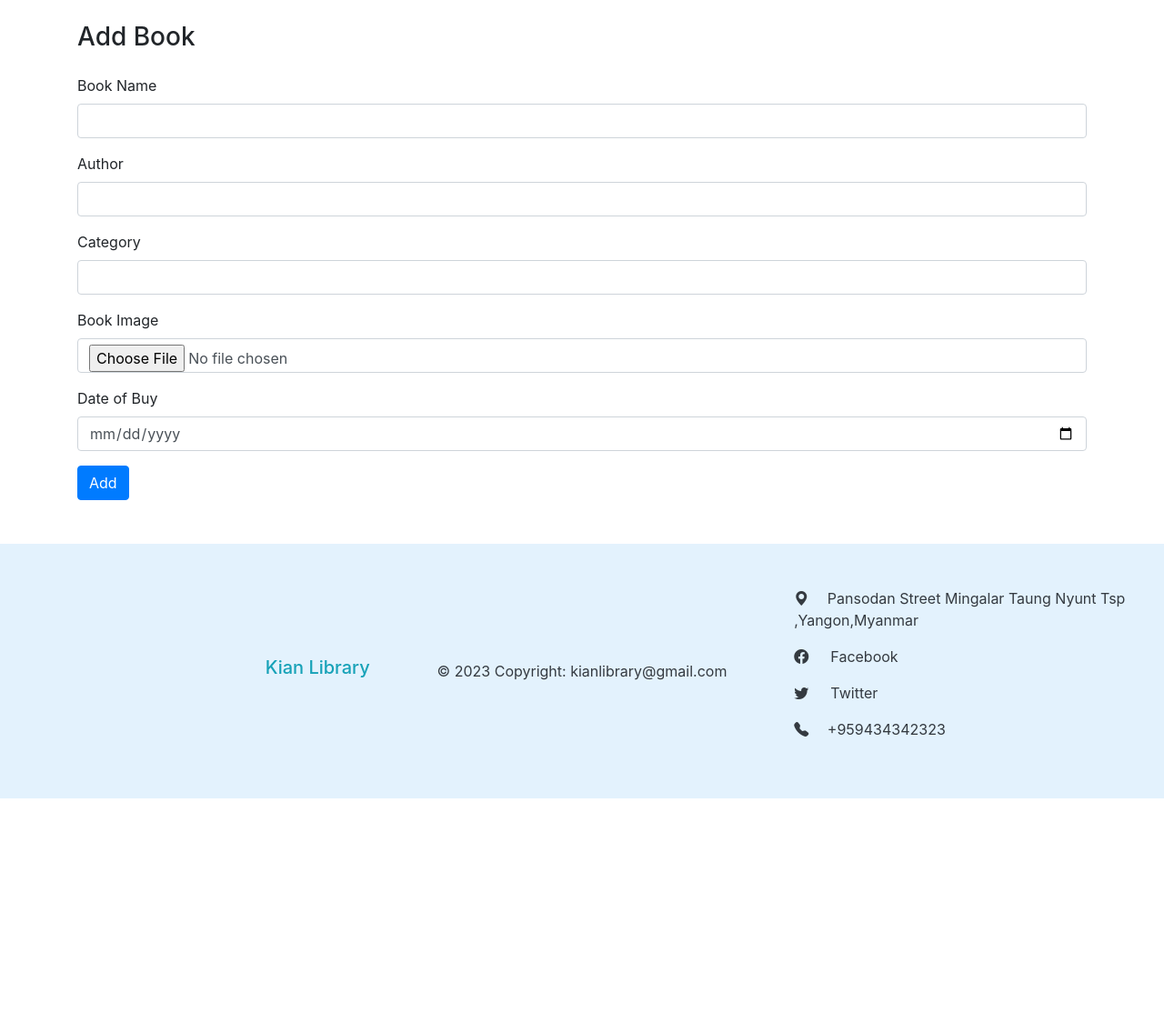
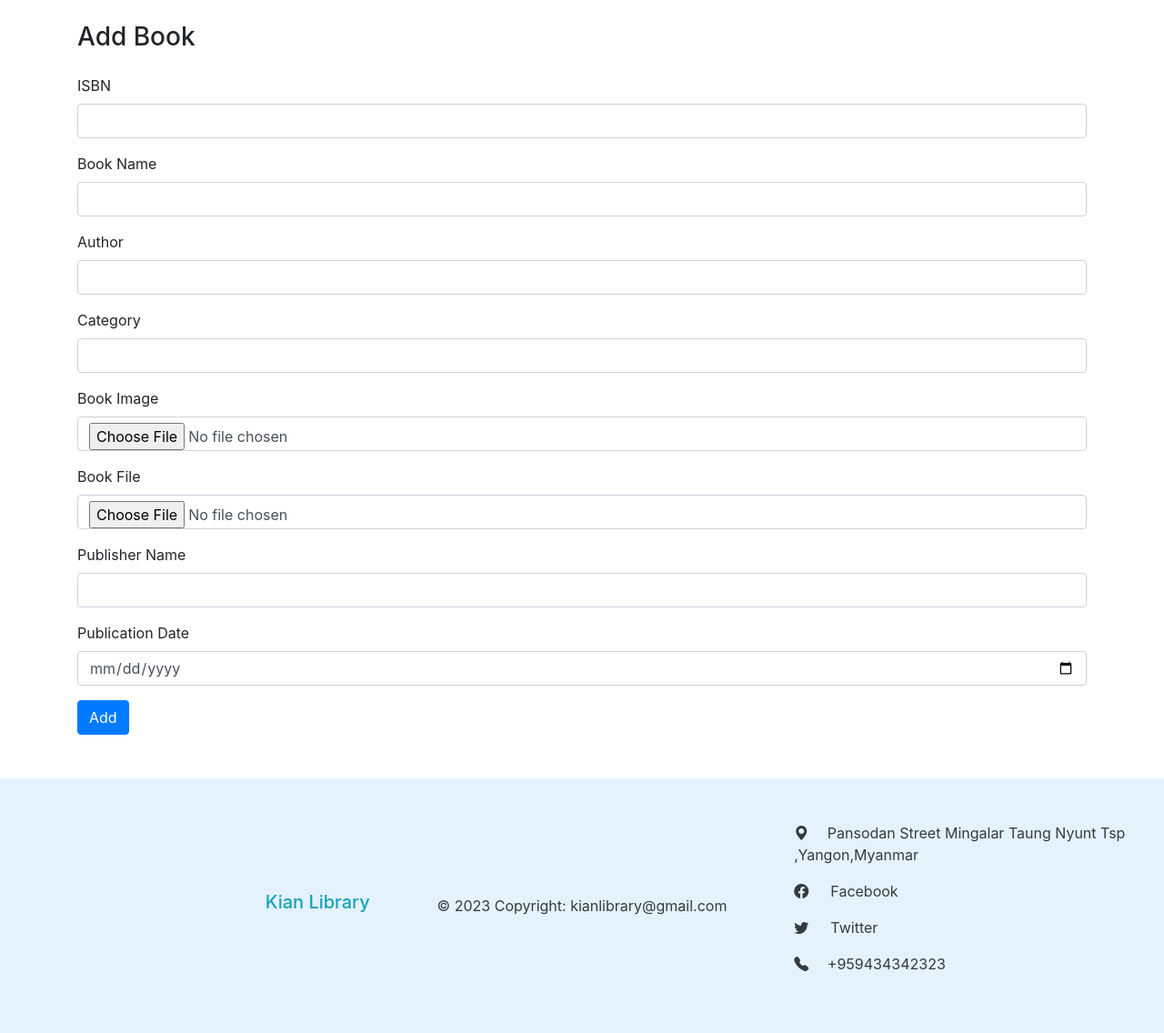
Before and after one commit to kenshin009/library, a Django app: page /add-book in a window 1280 px wide. Shown: the part 56-1192 px from the top of the page at 91% size. Before the commit the page ends 934 px from the top, so only its background shows below. Run offline with Django 4.2, Linux system fonts and the light colour scheme; a user stored in the database is signed in; data comes from the database, SQL or seed files in the repository; some libraries are stand-ins or nearby versions.

Commit message:
added book_detail feature and completed

```diff
--- a/book/admin.py
+++ b/book/admin.py
@@ -6,3 +6,4 @@ admin.site.register(User)
 admin.site.register(Book)
 admin.site.register(HireBook)
 admin.site.register(WishList)
+admin.site.register(Category)
--- a/book/models.py
+++ b/book/models.py
@@ -17,11 +17,16 @@ class Category(models.Model):
 
 class Book(models.Model):
 
+    isbn = models.IntegerField(default=0)
     name = models.CharField(max_length=200)
     author = models.CharField(max_length=200)
     category = models.ForeignKey(Category,on_delete=models.CASCADE,default='')
     image = models.ImageField(upload_to='book_images')
-    buy_date = models.DateTimeField(default=datetime.now)
+    book_file = models.FileField(upload_to='files',default='files/default.pdf')
+    # slug = models.SlugField(default=slugify(book_file))
+    publisher = models.CharField(max_length=200,default='')
+    publication_date = models.DateTimeField(default=datetime.now,blank=True)
+    created_at = models.DateTimeField(auto_now_add=True, blank=True)
 
     def __str__(self):
         return self.name
@@ -32,7 +37,7 @@ class HireBook(models.Model):
     book_id = models.IntegerField(default=0)
     book_name = models.CharField(max_length=200,default='')
     book_image = models.ImageField(default='')
-    hire_date = models.DateTimeField(auto_now_add=True)
+    hire_date = models.DateTimeField(auto_now_add=True, blank=True)
     return_date = models.DateTimeField()
 
     def __str__(self):
--- a/book/templates/book/add_book.html
+++ b/book/templates/book/add_book.html
@@ -7,6 +7,10 @@
     <h3 class="my-4">Add Book</h3>
     <form action="{% url 'add_book' %}" method="post" enctype="multipart/form-data">
     {% csrf_token %}
+    <div class="mb-3">
+      <label for="isbn" class="form-label">ISBN</label>
+      <input type="number" class="form-control" id="isbn" name="isbn">
+    </div>
     <div class="mb-3">
       <label for="name" class="form-label">Book Name</label>
       <input type="text" class="form-control" id="name" name="name">
@@ -24,8 +28,16 @@
         <input type="file" class="form-control" id="image" name="image">
     </div>
     <div class="mb-3">
-        <label for="buy_date" class="form-label">Date of Buy</label>
-        <input type="date" class="form-control" id="buy_date" name="buy_date">
+      <label for="book_file" class="form-label">Book File</label>
+      <input type="file" class="form-control" id="book_file" name="book_file">
+    </div>
+    <div class="mb-3">
+      <label for="publisher" class="form-label">Publisher Name</label>
+      <input type="text" class="form-control" id="publisher" name="publisher">
+    </div>
+    <div class="mb-3">
+        <label for="pub_date" class="form-label">Publication Date</label>
+        <input type="date" class="form-control" id="pub_date" name="pub_date">
     </div>
     <button type="submit" class="btn btn-primary">Add</button>
   </form>
--- a/book/urls.py
+++ b/book/urls.py
@@ -3,7 +3,8 @@ from . import views
 
 urlpatterns = [
     path('',views.index,name='index'),
-    path('view-pdf', views.pdf_view,name='pdf_view'),
+    path('book-detail/<int:book_id>',views.book_detail,name='book_detail'),
+    path('view-pdf/<int:book_id>', views.pdf_view,name='pdf_view'),
     path('search',views.search,name='search'),
 
     path('hirebook/<int:book_id>',views.hirebook,name='hirebook'),
--- a/book/views.py
+++ b/book/views.py
@@ -9,6 +9,7 @@ from django.db import IntegrityError
 from django.urls import reverse
 from django.db.models import Q
 from django.conf import settings
+from django.utils.text import slugify
 import json
 from .models import *
 # Create your views here.
@@ -31,9 +32,29 @@ def index (request):
         'categories': categories
     })
 
+def book_detail(request,book_id):
+    # Get the book
+    book = Book.objects.get(id=book_id)
+    # Check if the book is in user's whislist
+    wishlist = WishList.objects.filter(username=request.user.username,book_id=book_id).first()
+    # Check if the user has hired this book
+    hired = HireBook.objects.filter(username=request.user.username,book_id=book_id).first()
+    # Get all categories
+    categories = Category.objects.all()
+
+    return render(request,'book/book_detail.html',{
+        'book':book,
+        'wishlist': wishlist,
+        'hired': hired,
+        'categories': categories
+    })
+
 @login_required(login_url='login')
-def pdf_view(request):
-    with open('media/files/goblet.pdf', 'rb') as pdf:
+def pdf_view(request,book_id):
+    # Get the book
+    book = Book.objects.get(id=book_id)
+    # Open the file
+    with open(f'media/{book.book_file.name}', 'rb') as pdf:
         response = HttpResponse(pdf.read(), content_type='application/pdf')
         response['Content-Disposition'] = 'inline;filename=mypdf.pdf'
         return response
@@ -84,20 +105,18 @@ def hirebook(request,book_id):
 
         # Show a message to contact librarian to delete hire
         message = 'Please contact your librarian to cancel'
-         # Get all books
-        books = Book.objects.all()
-        # Get all user's wishlists
-        wishlists = WishList.objects.filter(username=request.user.username)
-        # GEt all user's hirebooks
-        hirebooks = HireBook.objects.filter(username=request.user.username)
 
-        # Redirect to home with context
-        return render(request,'book/index.html',{
-            'books': books,
-            'wishlists': wishlists,
-            'hirebooks': hirebooks,
-            'message': message,
-            'categories': categories
+        # Check if the book is in user's whislist
+        wishlist = WishList.objects.filter(username=request.user.username,book_id=book_id).first()
+        # Check if the user has hired this book
+        hired = HireBook.objects.filter(username=request.user.username,book_id=book_id).first()
+
+        return render(request,'book/book_detail.html',{
+            'book':book,
+            'wishlist': wishlist,
+            'hired': hired,
+            'categories': categories,
+            'message': message
         })
     # if not hired yet
     else:
@@ -270,19 +289,24 @@ def send_email(request):
 def add_book(request):
 
     if request.method == "POST":
+        isbn = request.POST['isbn']
         name = request.POST['name']
         author = request.POST['author']
         category = request.POST['category']
         image = request.FILES.get('image')
-        buy_date = request.POST['buy_date']
-
+        book_file = request.FILES.get('book_file')
+        publisher = request.POST['publisher']
+        pub_date = request.POST['pub_date']
+        print(book_file)
         # Check category is already present or not
         try:
             category_obj = Category.objects.get(title=category.upper())
         except:
             category_obj = Category.objects.create(title=category.upper())
         # Create new book
-        new_book = Book.objects.create(name=name,author=author,category=category_obj,image=image,buy_date=buy_date)
+        new_book = Book.objects.create(isbn=isbn,name=name,author=author,category=category_obj,
+                                       book_file=book_file,image=image,
+                                       publisher=publisher,publication_date=pub_date)
         new_book.save()
         return redirect('index')
 
@@ -290,6 +314,7 @@ def add_book(request):
     categories = Category.objects.all()
 
     return render(request,'book/add_book.html',{'categories':categories})
+
 
 def login_view(request):
     if request.method == "POST":
```
Also changed, not shown: book/templates/book/book_detail.html (added, +87 -0 lines), book/templates/book/index.html (+6 -46 lines), book/templates/book/wishlist.html (+6 -3 lines), book/migrations/0009_rename_buy_date_book_created_at_book_isbn_and_more.py (added), book/migrations/0010_alter_book_created_at_alter_book_publication_date.py (added), book/migrations/0011_book_book_file.py (added), db.sqlite3, media/book_images/Harry_Potter_and_the_Goblet_of_Fire_WjC1ivj.jpg (deleted), media/book_images/Harry_Potter_and_the_Goblet_of_Fire_rWYMzPb.jpg (deleted), media/book_images/Harry_Potter_and_the_Sorcerers_Stone_Book_Review___DickWizardry.jpg (added), 2 other files.
